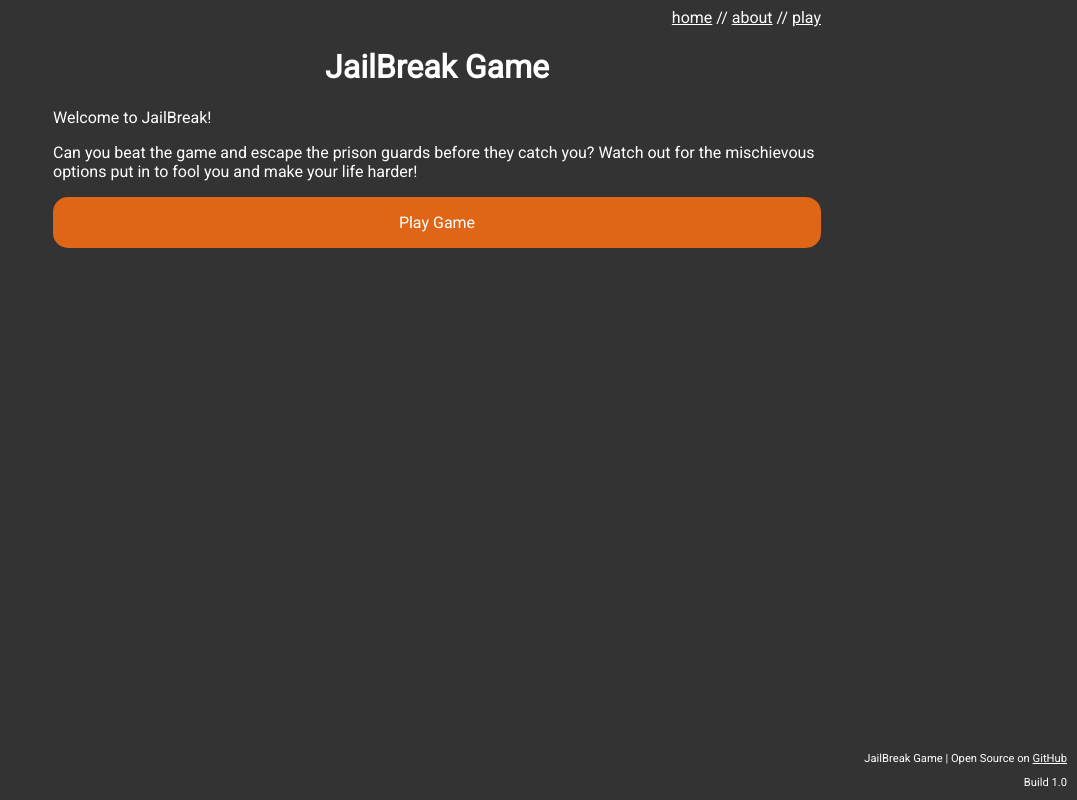
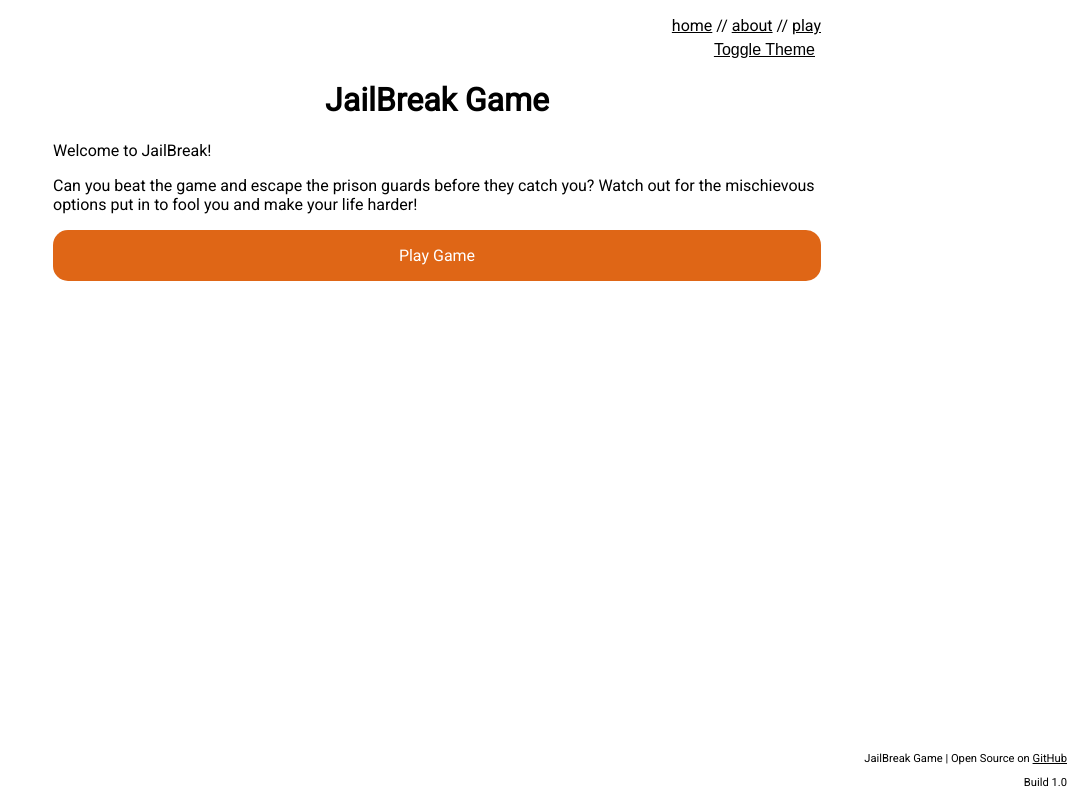
Before and after one commit to ThomasBoxall/jail-break-game, a plain HTML site: page index.html in a window 1280 px wide. Shown: the whole page, without its empty margins (203-1280 px from the left). Drawn offline with Linux system fonts and the light colour scheme.

Commit message:
make theme do cool things

```diff
--- a/index.html
+++ b/index.html
@@ -9,8 +9,10 @@
     <link rel="shortcut icon" href="/favicon.png" type="image/x-icon">
 </head>
 <body>
-    <p class="poor-man-header-nav"><a href="/">home</a> // <a href="/about/">about</a> // <a href="/play/">play</a></p>
-
+    <div class="poor-man-header-nav">
+        <p><a href="/">home</a> // <a href="/about/">about</a> // <a href="/play/">play</a></p>
+        <button class="theme-toggle btn">Toggle Theme</button>
+    </div>
     <h1>JailBreak Game</h1>
     <p>Welcome to JailBreak!</p>
     <p>Can you beat the game and escape the prison guards before they catch you? Watch out for the mischievous options put in to fool you and make your life harder!</p>
@@ -22,5 +24,6 @@
         <p>JailBreak Game | Open Source on <a href="https://github.com/ThomasBoxall/jail-break-game">GitHub</a></p>
         <p>Build 1.0</p>
     </div>
+    <script src="/theme.js"></script>
 </body>
 </html>
--- a/style.css
+++ b/style.css
@@ -1,10 +1,16 @@
 @import url('https://fonts.googleapis.com/css2?family=Roboto&display=swap');
 
 :root{
+    --bgCol: white;
+    --fgCol: black;
+    --themeAccentColor: #df6616;
+    --themeAccentColorSecondary: #0076a6;
+}
+
+
+.dark-mode{
     --bgCol: #333333;
     --fgCol: white;
-    --themeAccentColor: #df6616;
-    --themeAccentColorSecondary: #0076a6;
 }
 
 body{
@@ -18,6 +24,19 @@ body{
 .poor-man-header-nav{
     text-align: right;
     margin: 0.5em 0em 0em auto;
+}
+
+.poor-man-header-nav > p{
+    margin-bottom: 0.3em;
+}
+
+.theme-toggle{
+    background-color: var(--bgCol);
+    border: 0px;
+    color: var(--fgCol);
+    text-decoration: underline;
+    font-size: 100%;
+    cursor: pointer;
 }
 
 .footer{
--- /dev/null
+++ b/theme.js
@@ -0,0 +1,33 @@
+let darkModeState = false;
+
+const button = document.querySelector(".btn");
+
+// MediaQueryList object
+const useDark = window.matchMedia("(prefers-color-scheme: dark)");
+
+// Toggles the "dark-mode" class
+function toggleDarkMode(state) {
+  document.documentElement.classList.toggle("dark-mode", state);
+  darkModeState = state;
+}
+
+// Sets localStorage state
+function setDarkModeLocalStorage(state) {
+  localStorage.setItem("dark-mode", state);
+}
+
+// Initial setting
+toggleDarkMode(localStorage.getItem("dark-mode") == "true");
+
+// Listen for changes in the OS settings.
+// Note: the arrow function shorthand works only in modern browsers,
+// for older browsers define the function using the function keyword.
+useDark.addListener((evt) => toggleDarkMode(evt.matches));
+
+// Toggles the "dark-mode" class on click and sets localStorage state
+button.addEventListener("click", () => {
+  darkModeState = !darkModeState;
+
+  toggleDarkMode(darkModeState);
+  setDarkModeLocalStorage(darkModeState);
+});
```
Also changed, not shown: about/index.html (+5 -1 lines), play/game/index.html (+4 -0 lines), play/index.html (+5 -1 lines).
